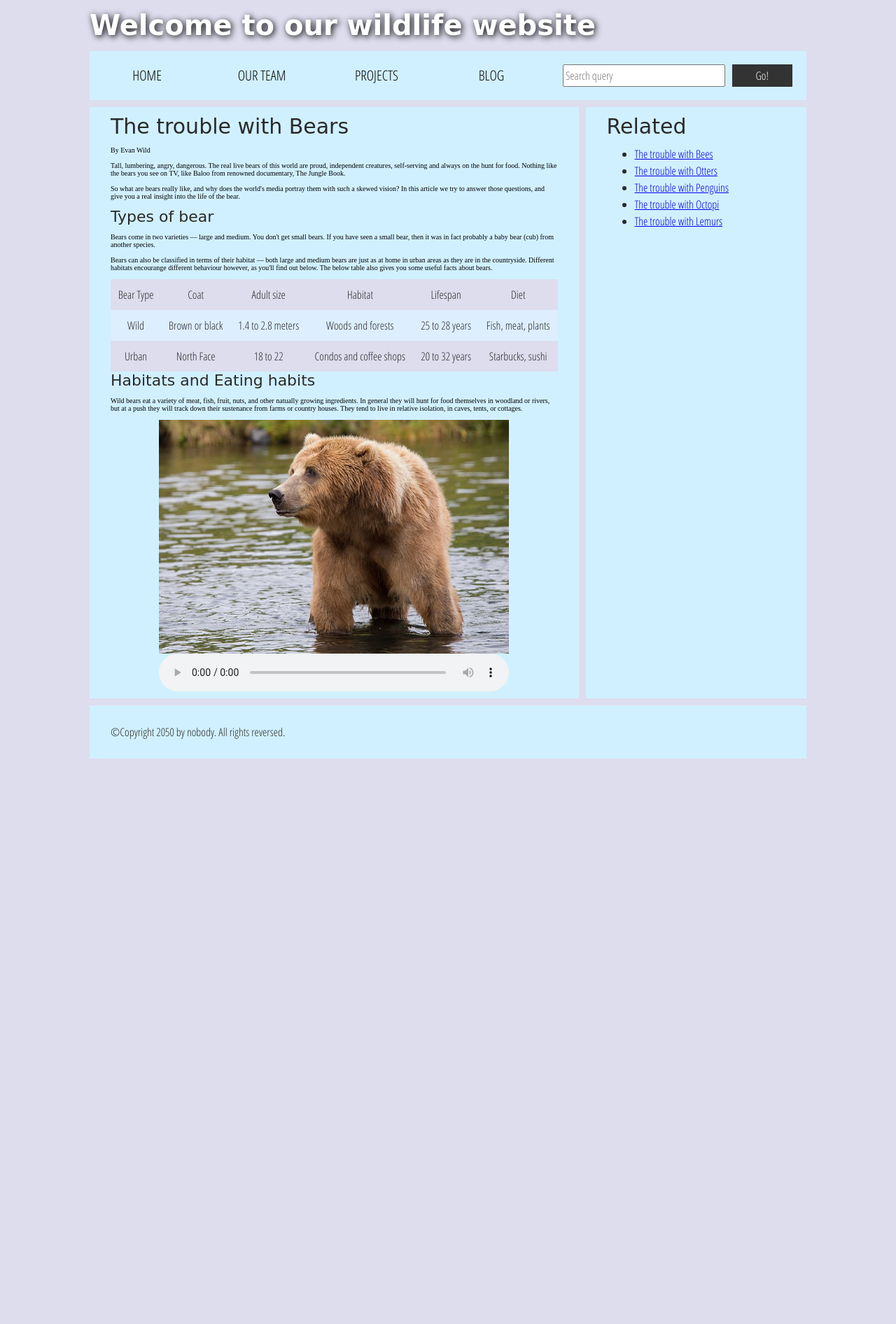
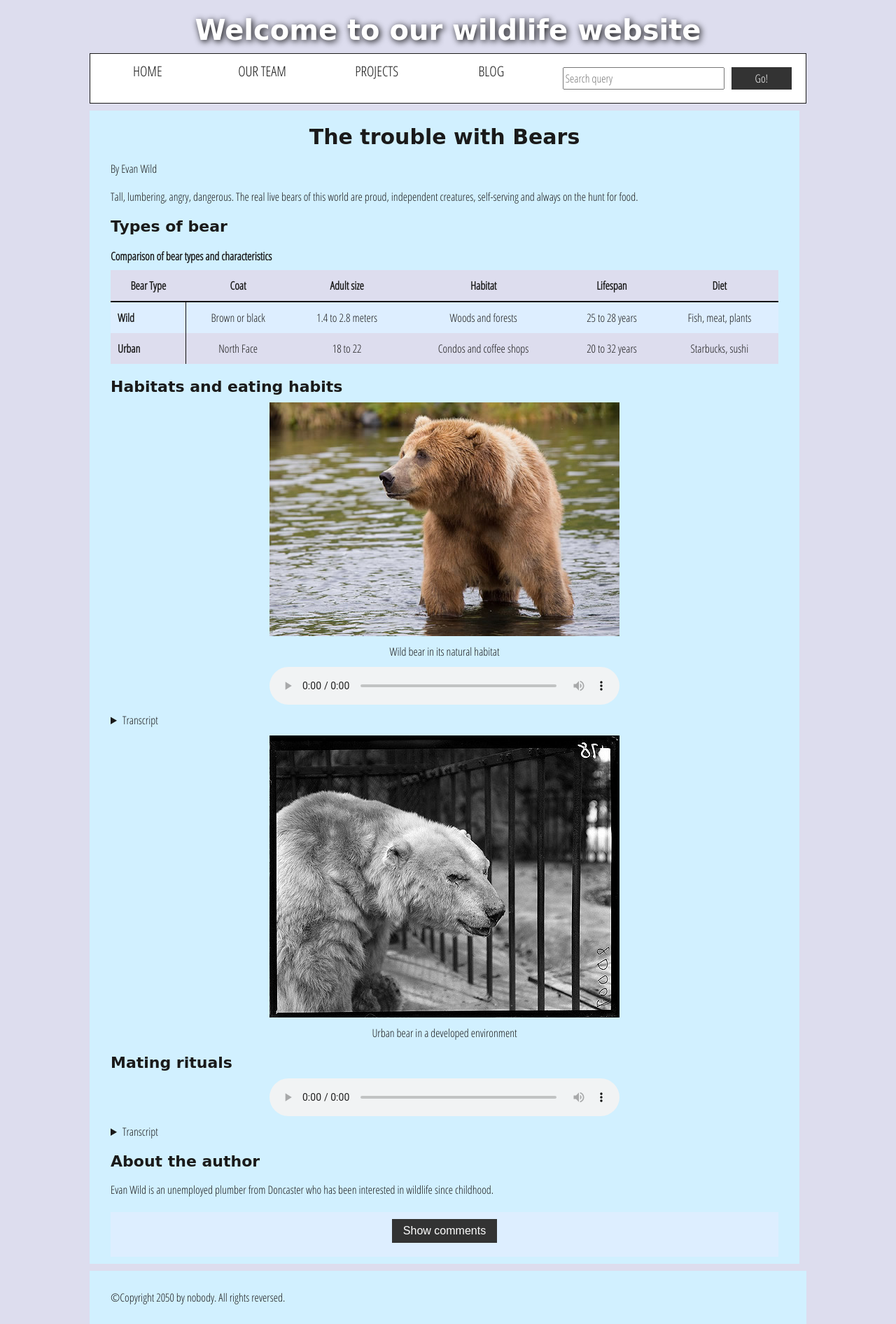
Before and after one commit to rysh44/rysh44.github.io, a plain HTML site: page wa/wa5/wa5.html in a window 1280 px wide. Shown: the whole page at 70% size. Before the commit the page ends 1084 px from the top, so only its background shows below. Drawn offline with Linux system fonts and the light colour scheme; a web font is replaced by a local one.

Commit message:
i hope i get an ok grade

```diff
--- a/wa/wa5/style.css
+++ b/wa/wa5/style.css
@@ -1,6 +1,7 @@
 /* || General setup */
 
-html, body {
+html,
+body {
   margin: 0;
   padding: 0;
 }
@@ -12,50 +13,113 @@
 
 body {
   width: 80%;
-  min-width: 1024px;
+  max-width: 1200px;
+  min-width: 320px;
   margin: 0 auto;
+}
+
+/* Skip link */
+.skip-link {
+  position: absolute;
+  left: -999px;
+  top: 0;
+  background: #111;
+  color: #fff;
+  padding: 8px 12px;
+  font-size: 1.6rem;
+  z-index: 1000;
+}
+
+.skip-link:focus {
+  left: 10px;
+  top: 10px;
+}
+
+/* Screen-reader-only utility */
+.sr-only {
+  position: absolute !important;
+  width: 1px;
+  height: 1px;
+  padding: 0;
+  margin: -1px;
+  overflow: hidden;
+  clip: rect(0, 0, 0, 0);
+  white-space: nowrap;
+  border: 0;
 }
 
 /* || typography */
 
-font[size="7"], font[size="6"], font[size="5"] {
-  font-family: 'Sonsie One', cursive;
-  color: #2a2a2a;
+h1,
+h2,
+h3,
+h4 {
+  font-family: "Sonsie One", cursive;
+  color: #1a1a1a;
 }
 
-p, input, li, table, label {
-  font-family: 'Open Sans Condensed', sans-serif;
-  color: #2a2a2a;
+p,
+input,
+li,
+table,
+label,
+figcaption,
+summary,
+details {
+  font-family: "Open Sans Condensed", sans-serif;
+  color: #1a1a1a;
 }
 
-font[size="7"] {
+h1 {
   font-size: 4rem;
   text-align: center;
-  color: white;
+  color: #ffffff;
   text-shadow: 2px 2px 10px black;
+  margin: 20px 0 10px;
 }
 
-font[size="6"] {
+h2 {
   font-size: 3rem;
   text-align: center;
+  margin: 10px 0;
 }
 
-font[size="5"] {
+h3 {
   font-size: 2.2rem;
+  margin: 18px 0 8px;
 }
 
-p, li, table {
+h4 {
+  font-size: 1.9rem;
+  margin: 14px 0 8px;
+}
+
+p,
+li,
+table,
+figcaption,
+summary {
   font-size: 1.6rem;
   line-height: 1.5;
 }
 
+.byline {
+  text-align: center;
+  margin-top: 0;
+}
+
 /* || header layout */
 
-div[class="nav"], article, footer, .secondary {
+.nav,
+article,
+footer,
+.secondary {
   background-color: rgb(209, 240, 255);
 }
 
-article, footer, .secondary {
+article,
+footer,
+.secondary {
   padding: 10px 30px;
 }
 
@@ -63,36 +127,46 @@
   margin-right: 10px;
 }
 
-div[class="nav"] {
+.nav {
   height: 50px;
-  background-color: ff80ff;
+  background-color: #ffffff; /* fixed from invalid value; better contrast */
   display: flex;
   padding: 1% 0;
   margin-bottom: 10px;
+  border: 1px solid #1a1a1a;
 }
 
-div[class="nav"] ul {
+.nav ul {
   padding: 0;
   list-style-type: none;
   flex: 2;
   display: flex;
+  margin: 0;
 }
 
-div[class="nav"] li {
+.nav li {
   display: inline;
   text-align: center;
   flex: 1;
 }
 
-div[class="nav"] a {
+.nav a {
   display: inline-block;
   font-size: 2rem;
   text-transform: uppercase;
   text-decoration: none;
-  color: black;
+  color: #111;
 }
 
-div[class="nav"] .search {
+.nav a:focus-visible,
+button:focus-visible,
+input:focus-visible,
+summary:focus-visible {
+  outline: 3px solid #111;
+  outline-offset: 2px;
+}
+
+.nav .search {
   flex: 1;
   display: flex;
   align-items: center;
@@ -115,6 +189,7 @@
   background: #333;
   border: 0;
   color: white;
+  cursor: pointer;
 }
 
 /* || main layout */
@@ -141,9 +216,18 @@
   width: 100%;
   background-color: #dde;
   border-collapse: collapse;
+  margin: 10px 0 20px;
 }
 
-th, td {
+caption {
+  text-align: left;
+  padding: 8px 0;
+  font-size: 1.6rem;
+  font-weight: bold;
+}
+
+th,
+td {
   padding: 10px;
 }
 
@@ -152,7 +236,13 @@
 }
 
 th[scope="col"] {
-  border-bottom: 1px solid black;
+  border-bottom: 2px solid #111;
+  text-align: center;
+}
+
+th[scope="row"] {
+  text-align: left;
+  border-right: 1px solid #111;
 }
 
 tbody tr:nth-child(odd) {
@@ -161,13 +251,23 @@
 
 /* styling content images and audio */
 
-img, audio {
+img,
+audio {
   display: block;
-  margin: 0 auto;
+  margin: 10px auto;
+}
+
+figcaption {
+  text-align: center;
+  margin-bottom: 10px;
 }
 
 audio {
   width: 500px;
+}
+
+.media-block {
+  margin: 10px 0 20px;
 }
 
 /* Comments styling */
@@ -175,18 +275,20 @@
 .comments {
   background-color: #def;
   padding: 10px;
+  margin-top: 20px;
 }
 
 .show-hide {
   cursor: pointer;
-}
-
-.comments font[size="6"] {
-  font-size: 2rem;
-}
-
-.comments font[size="6"]:nth-of-type(2) {
-  margin-bottom: 0;
+  text-align: center;
+  width: 150px;
+  font-size: 1.6rem;
+  line-height: 32px;
+  background: #333;
+  border: 0;
+  color: white;
+  display: block;
+  margin: 0 auto 10px;
 }
 
 .comment-form {
@@ -209,35 +311,31 @@
   flex: 6;
 }
 
-.show-hide {
-  text-align: center;
-  width: 150px;
-}
-
-.comment-form input, .comment-form label, .show-hide {
+.comment-form input,
+.comment-form label {
   font-size: 1.6rem;
   line-height: 32px;
 }
 
-.comment-form input[type="submit"], .show-hide {
+.comment-form input[type="submit"] {
   background: #333;
   border: 0;
   color: white;
-}
-
-.comment-form input[type="submit"] {
   width: 30%;
   display: block;
   margin: 0 auto;
+  cursor: pointer;
 }
 
 .comment-container {
   margin-top: 0;
+  padding-left: 0;
 }
 
 .comment-container li {
   list-style-type: none;
   display: flex;
+  gap: 10px;
 }
 
 .comment-container li p:nth-child(1) {
--- a/wa/wa5/wa5.html
+++ b/wa/wa5/wa5.html
@@ -1,73 +1,75 @@
 <!DOCTYPE html>
-<html>
+<html lang="en">
 <head>
   <meta charset="utf-8">
+  <title>Accessibility assessment</title>
+  <meta name="viewport" content="width=device-width, initial-scale=1">
 
-    <title>Accessibility assessment</title>
-    <link href="https://fonts.googleapis.com/css?family=Open+Sans+Condensed:300|Sonsie+One" rel="stylesheet" type="text/css">
+  <link href="https://fonts.googleapis.com/css?family=Open+Sans+Condensed:300|Sonsie+One" rel="stylesheet">
   <link rel="stylesheet" href="style.css">
-
-
-    <!-- the below three lines are a fix to get HTML5 semantic elements working in old versions of Internet Explorer-->
-    <!--[if lt IE 9]>
-      <script src="http://html5shiv.googlecode.com/svn/trunk/html5.js"></script>
-    <![endif]-->
 </head>
 
 <body>
-     <h1><font size="7">Welcome to our wildlife website</font></h1>
-    <div class="nav">
+
+<header id="home">
+  <h1>Welcome to our wildlife website</h1>
+
+  <nav class="nav" aria-label="Main navigation">
     <ul>
-        <li><a href="#">Home</a></li>
-        <li><a href="#">Our team</a></li>
-        <li><a href="#">Projects</a></li>
-        <li><a href="#">Blog</a></li>
+      <li><a href="#home">Home</a></li>
+      <li><a href="#team">Our team</a></li>
+      <li><a href="#projects">Projects</a></li>
+      <li><a href="#blog">Blog</a></li>
     </ul>
 
-      <form class="search">
-        <input type="search" name="q" placeholder="Search query">
+    <!-- Accessible search -->
+    <form class="search" role="search" action="https://www.google.com/search" method="get">
+      <label for="search-box" class="sr-only">Search the site</label>
+      <input id="search-box" type="search" name="q" placeholder="Search query">
       <input type="submit" value="Go!">
     </form>
-    </div>
+  </nav>
+</header>
 
 <main>
-      <article>
-        <font size="6">The trouble with Bears</font>
-        <br><br>
-        By Evan Wild
-        <br><br>
-        Tall, lumbering, angry, dangerous. The real live bears of this world are proud, independent creatures, self-serving and always on the hunt for food. Nothing like the bears you see on TV, like Baloo from renowned documentary, The Jungle Book.
-        <br><br>
-        So what are bears really like, and why does the world's media portray them with such a skewed vision? In this article we try to answer those questions, and give you a real insight into the life of the bear.
-        <br><br>
-        <font size="5">Types of bear</font>
-        <br><br>
-        Bears come in two varieties — large and medium. You don't get small bears. If you have seen a small bear, then it was in fact probably a baby bear (cub) from another species.
-        <br><br>
-        Bears can also be classified in terms of their habitat — both large and medium bears are just as at home in urban areas as they are in the countryside. Different habitats encourange different behaviour however, as you'll find out below. The below table also gives you some useful facts about bears.
-        <br><br>
+
+<article id="blog">
+
+<h2>The trouble with Bears</h2>
+<p>By Evan Wild</p>
+
+<p>
+Tall, lumbering, angry, dangerous. The real live bears of this world are proud,
+independent creatures, self-serving and always on the hunt for food.
+</p>
+
+<h3>Types of bear</h3>
+
 <table>
+<caption>Comparison of bear types and characteristics</caption>
 <thead>
 <tr>
-              <td>Bear Type</td>
-              <td>Coat</td>
-              <td>Adult size</td>
-              <td>Habitat</td>
-              <td>Lifespan</td>
-              <td>Diet</td>
+<th scope="col">Bear Type</th>
+<th scope="col">Coat</th>
+<th scope="col">Adult size</th>
+<th scope="col">Habitat</th>
+<th scope="col">Lifespan</th>
+<th scope="col">Diet</th>
 </tr>
 </thead>
+
 <tbody>
 <tr>
-              <td>Wild</td>
+<th scope="row">Wild</th>
 <td>Brown or black</td>
 <td>1.4 to 2.8 meters</td>
 <td>Woods and forests</td>
 <td>25 to 28 years</td>
 <td>Fish, meat, plants</td>
 </tr>
+
 <tr>
-              <td>Urban</td>
+<th scope="row">Urban</th>
 <td>North Face</td>
 <td>18 to 22</td>
 <td>Condos and coffee shops</td>
@@ -77,96 +79,111 @@
 </tbody>
 </table>
 
-        <font size="5">Habitats and Eating habits</font>
-        <br><br>
-        Wild bears eat a variety of meat, fish, fruit, nuts, and other natually growing ingredients. In general they will hunt for food themselves in woodland or rivers, but at a push they will track down their sustenance from farms or country houses. They tend to live in relative isolation, in caves, tents, or cottages.
-        <br><br>
-        <img src="media/wild-bear.jpg"><audio controls="controls" src="media/bear.mp3">
-        <br><br>
-        Urban (gentrified) bears on the other hand have largely abandoned the old ways. They will hunt other urban creatures if necessary (including other predators like rats and foxes), but prefer to scavenge from readily available urban food outlets like dumpsters, bins, and fast food joints. When food has proven scarce, urban bears have even been known to break into people's kitchens and steal essentials like baked beans, ready meals, and microwave ovens.
-        <br><br>
-        <img src="media/urban-bear.jpg"><audio controls="controls" src="media/bear.ogg"
-        <br><br>
-        Urban bears will sleep anywhere they can, from bus shelters and parks, to the toilets in McDonalds, to their own apartment.
-        <br><br>
-        <font size="5">Mating rituals</font>
-        <br><br>
-        Bears are romantic creatures by nature, and will naturally look for a mate that they can spend the rest of their lives with. They will woo a potential suitor by making their dwelling look attractive — for example with cave paintings or a bed of reeds in the case of a wild bear, and mood lighting and a Michael Bublé CD in the case of an urban bear.
-        <br><br>
-        The following audio clip contains a fact file providing more details about bear mating rituals, along with samples and quotes from experts.
-        <br><br>
+<h3>Habitats and eating habits</h3>
+
+<figure>
+<img src="media/wild-bear.jpg" alt="A wild bear standing in a forest">
+<figcaption>Wild bear in its natural habitat</figcaption>
+</figure>
+
 <audio controls>
-          <source src="media/bear.mp3" type="audio/mp3">
+<source src="media/bear.mp3" type="audio/mpeg">
 <source src="media/bear.ogg" type="audio/ogg">
-          <p>It looks like your browser doesn't support HTML5 audio players.</p>
+<p>
+Your browser doesn't support audio.
+<a href="media/bear.mp3">Download audio</a>
+</p>
 </audio>
 
-        <aside>
+<details>
+<summary>Transcript</summary>
+<p>Audio recording of bear sounds and narration describing bear habitats.</p>
+</details>
 
-          <font size="5">About the author</font>
-        <br><br>
-          Evan Wild is an unemployed plumber from Doncaster, who has been really "in to" wildlife since childhood. He once went to Chester Zoo on holiday, but got ill after eating a doner kebab.
-        <br><br>
-          He has never seen a bear, but once read a Daily Mail article about them, and thinks they sound cool.
+<figure>
+<img src="media/urban-bear.jpg" alt="An urban bear near a city street">
+<figcaption>Urban bear in a developed environment</figcaption>
+</figure>
 
+<h3>Mating rituals</h3>
+
+<audio controls>
+<source src="media/bear.mp3" type="audio/mpeg">
+<source src="media/bear.ogg" type="audio/ogg">
+<p>
+Your browser doesn't support audio.
+<a href="media/bear.mp3">Download audio</a>
+</p>
+</audio>
+
+<details>
+<summary>Transcript</summary>
+<p>Description of bear mating rituals and expert commentary.</p>
+</details>
+
+<aside id="team">
+<h3>About the author</h3>
+<p>
+Evan Wild is an unemployed plumber from Doncaster who has been interested in wildlife since childhood.
+</p>
 </aside>
-        <section class="comments">
-          <div class="show-hide">Show comments</div>
 
-          <div class="comment-wrapper">
+<section class="comments" id="projects">
 
-            <font size="6">Add comment</font>
+<button class="show-hide" onclick="toggleComments()">Show comments</button>
+
+<div class="comment-wrapper" id="commentsBox" style="display:none;">
+
+<h3>Add comment</h3>
 
 <form class="comment-form">
+
 <div class="flex-pair">
-                Your name:
-                <input type="text" name="name" id="name" placeholder="Enter your name">
+<label for="name">Your name:</label>
+<input type="text" id="name" placeholder="Enter your name">
 </div>
+
 <div class="flex-pair">
-                Your comment:
-                <input type="text" name="comment" id="comment" placeholder="Enter your comment">
+<label for="comment">Your comment:</label>
+<input type="text" id="comment" placeholder="Enter your comment">
 </div>
+
 <div>
 <input type="submit" value="Submit comment">
 </div>
+
 </form>
 
-            <font size="6">Comments</font>
+<h3>Comments</h3>
 
 <ul class="comment-container">
-
 <li>
-
 <p>Bob Fossil</p>
-
-                <p>Oh I am so glad you taught me all about the big brown angry guys in the woods. With their sniffing little noses and their bad attitudes, they can sure be a menace — I was thinking of putting them all in a truck and driving them outta here. I run a zoo, you know.</p>
-
+<p>Great article about bears!</p>
 </li>
-
 </ul>
 
 </div>
 </section>
+
 </article>
 
-      <div class="secondary">
-        <font size="6">Related</font>
-
-        <ul>
-          <li><a href="#">The trouble with Bees</a></li>
-          <li><a href="#">The trouble with Otters</a></li>
-          <li><a href="#">The trouble with Penguins</a></li>
-          <li><a href="#">The trouble with Octopi</a></li>
-          <li><a href="#">The trouble with Lemurs</a></li>
-        </ul>
-      </div>
 </main>
 
 <footer>
 <p>©Copyright 2050 by nobody. All rights reversed.</p>
 </footer>
 
-    <script src="main.js"></script>
+<script>
+function toggleComments() {
+  const box = document.getElementById("commentsBox");
+  if (box.style.display === "none") {
+    box.style.display = "block";
+  } else {
+    box.style.display = "none";
+  }
+}
+</script>
 
 </body>
 </html>
```
Lines whose indentation alone changed are shown as unchanged.
